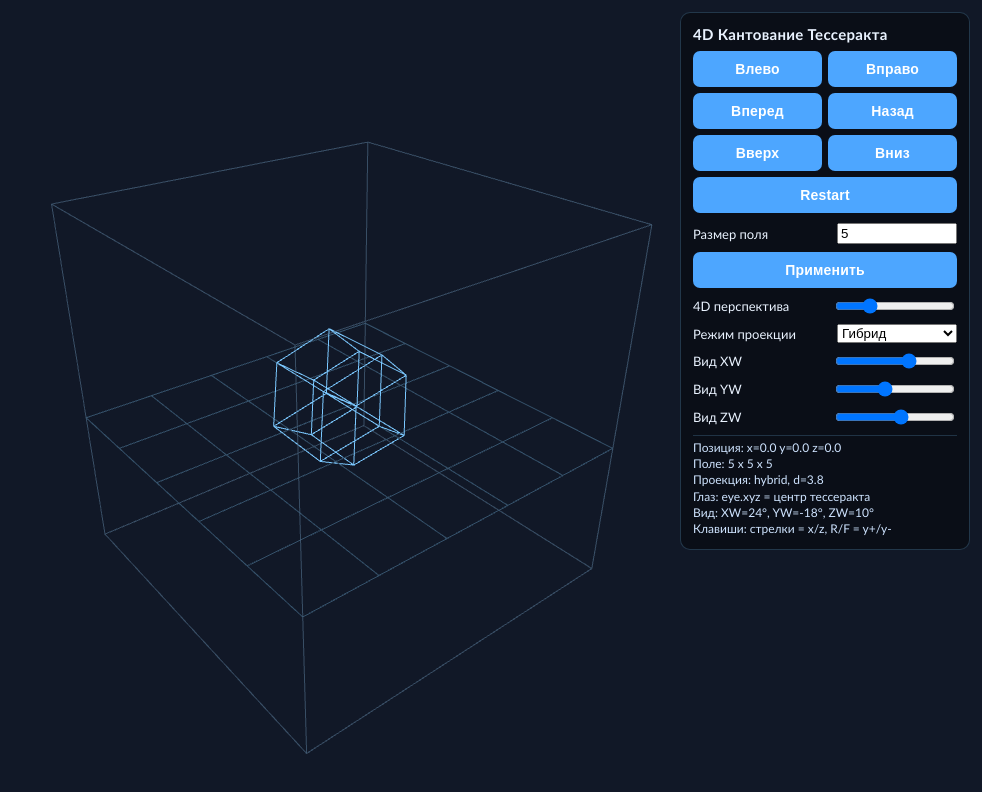
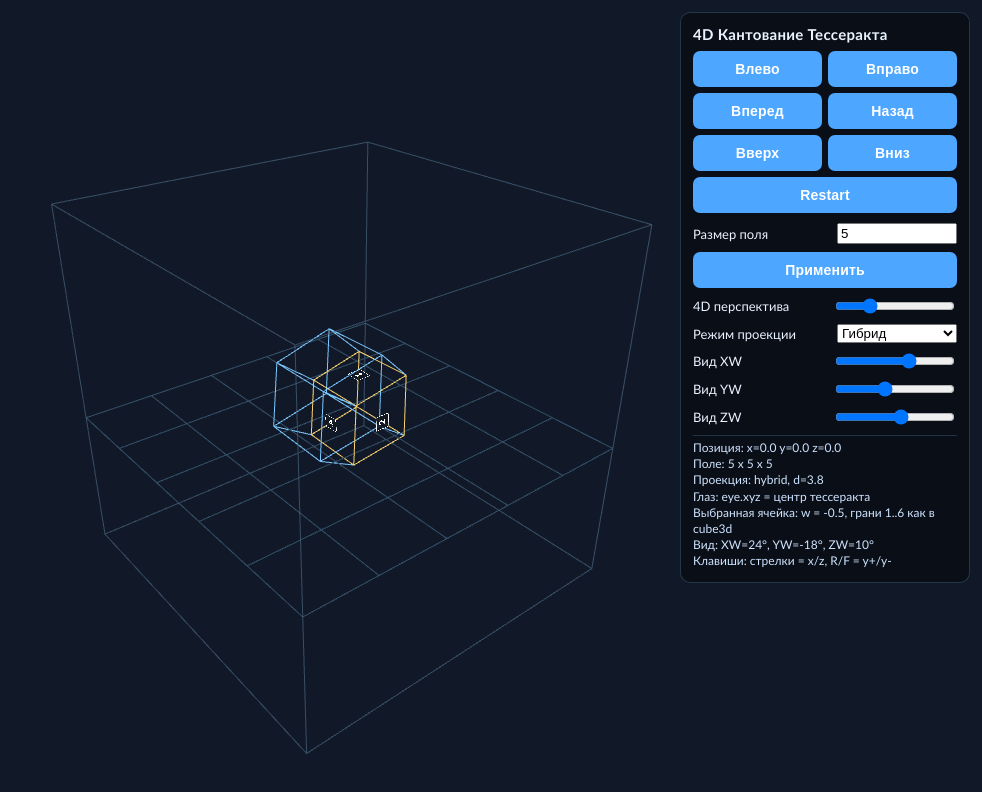
Before and after one commit to l3chat/CubeRoller, a plain HTML site: page cube4d-5.3eh.html in a window 1280 px wide. Shown: the whole page, without its empty margins (298-1280 px from the left). Drawn offline with nearby package versions, Linux system fonts and the light colour scheme.

Commit message:
Label a selected tesseract cell faces 1-6

```diff
--- a/cube4d-5.3eh.html
+++ b/cube4d-5.3eh.html
@@ -363,6 +363,69 @@ function computeCenter4(vertices4) {
     return [sx / count, sy / count, sz / count, sw / count];
 }
 
+function averageIndexed3(points3, indices) {
+    let sx = 0;
+    let sy = 0;
+    let sz = 0;
+    for (const idx of indices) {
+        sx += points3[idx][0];
+        sy += points3[idx][1];
+        sz += points3[idx][2];
+    }
+    const inv = 1 / indices.length;
+    return [sx * inv, sy * inv, sz * inv];
+}
+
+function sub3(a, b) {
+    return [a[0] - b[0], a[1] - b[1], a[2] - b[2]];
+}
+
+function cross3(a, b) {
+    return [
+        a[1] * b[2] - a[2] * b[1],
+        a[2] * b[0] - a[0] * b[2],
+        a[0] * b[1] - a[1] * b[0]
+    ];
+}
+
+function len3(v) {
+    return Math.hypot(v[0], v[1], v[2]);
+}
+
+function normalize3(v) {
+    const l = len3(v);
+    if (l < 1e-6) return [0, 0, 0];
+    return [v[0] / l, v[1] / l, v[2] / l];
+}
+
+function createFaceNumberTexture(number) {
+    const size = 256;
+    const canvas = document.createElement("canvas");
+    canvas.width = size;
+    canvas.height = size;
+    const ctx = canvas.getContext("2d");
+
+    ctx.clearRect(0, 0, size, size);
+
+    ctx.fillStyle = "rgba(18, 24, 34, 0.88)";
+    ctx.fillRect(0, 0, size, size);
+
+    ctx.strokeStyle = "#ffffff";
+    ctx.lineWidth = 10;
+    ctx.strokeRect(10, 10, size - 20, size - 20);
+
+    ctx.fillStyle = "#ffffff";
+    ctx.font = "bold 170px Trebuchet MS";
+    ctx.textAlign = "center";
+    ctx.textBaseline = "middle";
+    ctx.fillText(String(number), size / 2, size / 2);
+
+    const texture = new THREE.CanvasTexture(canvas);
+    texture.minFilter = THREE.LinearFilter;
+    texture.magFilter = THREE.LinearFilter;
+    return texture;
+}
+
 // === Build tesseract model ===
 // Vertices are all combinations of +/- half-size in 4 dimensions.
 const baseVertices4 = [];
@@ -395,6 +458,72 @@ const lineMat = new THREE.LineBasicMaterial({ color: 0x7ac8ff });
 const tesseractLines = new THREE.LineSegments(geometry, lineMat);
 scene.add(tesseractLines);
 
+// Select one cubic cell of the tesseract: w = -halfSize.
+const selectedCellVertexIndices = [];
+for (let i = 0; i < baseVertices4.length; i++) {
+    if (baseVertices4[i][AXIS.W] === -CONFIG.cubeHalfSize) {
+        selectedCellVertexIndices.push(i);
+    }
+}
+
+const selectedCellEdges = [];
+for (let i = 0; i < selectedCellVertexIndices.length; i++) {
+    for (let j = i + 1; j < selectedCellVertexIndices.length; j++) {
+        const ia = selectedCellVertexIndices[i];
+        const ib = selectedCellVertexIndices[j];
+        let differences = 0;
+        for (const axis of [AXIS.X, AXIS.Y, AXIS.Z]) {
+            if (baseVertices4[ia][axis] !== baseVertices4[ib][axis]) differences++;
+        }
+        if (differences === 1) selectedCellEdges.push([ia, ib]);
+    }
+}
+
+const selectedCellGeometry = new THREE.BufferGeometry();
+const selectedCellPositionBuffer = new Float32Array(selectedCellEdges.length * 2 * 3);
+selectedCellGeometry.setAttribute("position", new THREE.BufferAttribute(selectedCellPositionBuffer, 3));
+const selectedCellLines = new THREE.LineSegments(
+    selectedCellGeometry,
+    new THREE.LineBasicMaterial({ color: 0xffd166, transparent: true, opacity: 0.95 })
+);
+scene.add(selectedCellLines);
+
+// Face numbering follows cube3d numberMap by axis:
+// +X=3, -X=4, +Y=1, -Y=6, +Z=2, -Z=5
+const selectedCellFaceDefs = [
+    { number: 3, axis: AXIS.X, sign: 1 },
+    { number: 4, axis: AXIS.X, sign: -1 },
+    { number: 1, axis: AXIS.Y, sign: 1 },
+    { number: 6, axis: AXIS.Y, sign: -1 },
+    { number: 2, axis: AXIS.Z, sign: 1 },
+    { number: 5, axis: AXIS.Z, sign: -1 }
+].map((face) => {
+    const indices = selectedCellVertexIndices.filter((idx) => {
+        return Math.sign(baseVertices4[idx][face.axis]) === face.sign;
+    });
+
+    const texture = createFaceNumberTexture(face.number);
+    const mesh = new THREE.Mesh(
+        new THREE.PlaneGeometry(1, 1),
+        new THREE.MeshBasicMaterial({
+            map: texture,
+            transparent: true,
+            side: THREE.FrontSide,
+            depthTest: true,
+            depthWrite: false
+        })
+    );
+    mesh.scale.setScalar(0.22);
+    scene.add(mesh);
+
+    return { ...face, indices, mesh };
+});
+
+const faceBasisMatrix = new THREE.Matrix4();
+const faceBasisX = new THREE.Vector3();
+const faceBasisY = new THREE.Vector3();
+const faceBasisZ = new THREE.Vector3();
+
 function gridShift() {
     return (gridSize % 2 === 0) ? 0.5 : 0;
 }
@@ -424,13 +553,13 @@ function updateGeometry(worldVertices) {
     const vertices4 = worldVertices || buildWorldVertices(orientation4, center3);
     const center4 = computeCenter4(vertices4);
     const eyeView4 = apply4(viewRotation4, [center4[0], center4[1], center4[2], 0]);
+    const viewVertices4 = vertices4.map((v) => apply4(viewRotation4, v));
+    const projectedVertices3 = viewVertices4.map((v) => project4to3(v, eyeView4));
 
     let write = 0;
     for (const [ia, ib] of edges) {
-        const aView = apply4(viewRotation4, vertices4[ia]);
-        const bView = apply4(viewRotation4, vertices4[ib]);
-        const a3 = project4to3(aView, eyeView4);
-        const b3 = project4to3(bView, eyeView4);
+        const a3 = projectedVertices3[ia];
+        const b3 = projectedVertices3[ib];
 
         positionBuffer[write++] = a3[0];
         positionBuffer[write++] = a3[1];
@@ -442,6 +571,50 @@ function updateGeometry(worldVertices) {
     }
 
     geometry.attributes.position.needsUpdate = true;
+
+    let selectedWrite = 0;
+    for (const [ia, ib] of selectedCellEdges) {
+        const a3 = projectedVertices3[ia];
+        const b3 = projectedVertices3[ib];
+
+        selectedCellPositionBuffer[selectedWrite++] = a3[0];
+        selectedCellPositionBuffer[selectedWrite++] = a3[1];
+        selectedCellPositionBuffer[selectedWrite++] = a3[2];
+
+        selectedCellPositionBuffer[selectedWrite++] = b3[0];
+        selectedCellPositionBuffer[selectedWrite++] = b3[1];
+        selectedCellPositionBuffer[selectedWrite++] = b3[2];
+    }
+    selectedCellGeometry.attributes.position.needsUpdate = true;
+
+    const selectedCellCenter3 = averageIndexed3(projectedVertices3, selectedCellVertexIndices);
+
+    for (const face of selectedCellFaceDefs) {
+        const faceCenter3 = averageIndexed3(projectedVertices3, face.indices);
+        const normal = normalize3(sub3(faceCenter3, selectedCellCenter3));
+
+        // Use one in-face edge as text horizontal direction, then orthonormalize.
+        let tangent = normalize3(
+            sub3(projectedVertices3[face.indices[1]], projectedVertices3[face.indices[0]])
+        );
+        if (len3(tangent) < 1e-6) tangent = [1, 0, 0];
+
+        let bitangent = normalize3(cross3(normal, tangent));
+        if (len3(bitangent) < 1e-6) bitangent = [0, 1, 0];
+        tangent = normalize3(cross3(bitangent, normal));
+
+        faceBasisX.set(tangent[0], tangent[1], tangent[2]);
+        faceBasisY.set(bitangent[0], bitangent[1], bitangent[2]);
+        faceBasisZ.set(normal[0], normal[1], normal[2]);
+        faceBasisMatrix.makeBasis(faceBasisX, faceBasisY, faceBasisZ);
+        face.mesh.quaternion.setFromRotationMatrix(faceBasisMatrix);
+
+        face.mesh.position.set(
+            faceCenter3[0] + normal[0] * 0.04,
+            faceCenter3[1] + normal[1] * 0.04,
+            faceCenter3[2] + normal[2] * 0.04
+        );
+    }
 }
 
 function inBounds(p) {
@@ -565,6 +738,7 @@ function updateInfo() {
         `Поле: ${gridSize} x ${gridSize} x ${gridSize}`,
         `Проекция: ${projectionMode}, d=${projectionDistance.toFixed(1)}`,
         "Глаз: eye.xyz = центр тессеракта",
+        "Выбранная ячейка: w = -0.5, грани 1..6 как в cube3d",
         `Вид: XW=${xwDeg}°, YW=${ywDeg}°, ZW=${zwDeg}°`,
         "Клавиши: стрелки = x/z, R/F = y+/y-"
     ].join("\n");
```
Also changed, not shown: PROJECT_MEMORY.md (+1 -0 lines), README.md.
